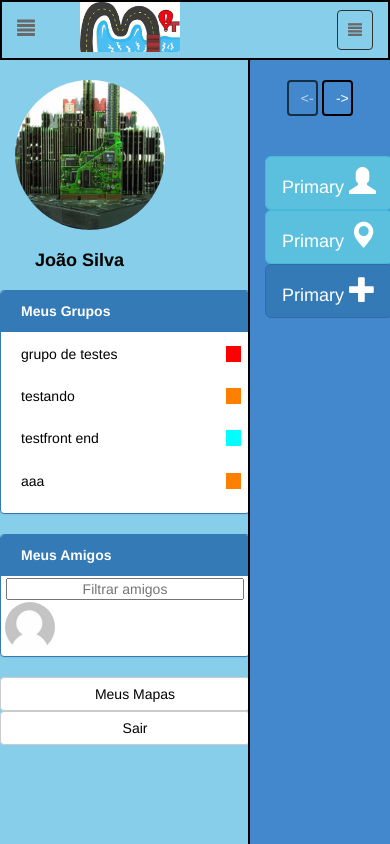
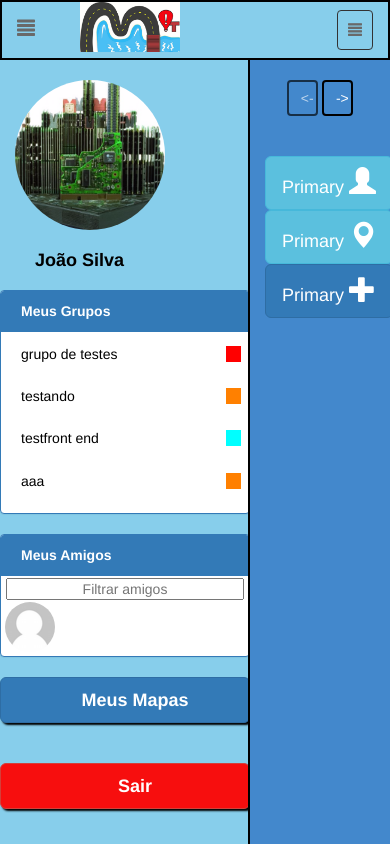
Before and after one commit to PI-and-TP-CEFETMG-AJPPV/MapFindIt, a Django app: template MapFindIt/templates/MapFindIt/feed.html in a window 390 px wide. Run offline with Django 3.2, Linux system fonts and the light colour scheme; data comes from the database, SQL or seed files in the repository; tables that the repository leaves empty hold one stand-in row (values such as "Sample post"); the template is opened without the code that fills it: values that come from a table or form of the project are taken from there, most other values are stand-ins (such as "Sample title", 1, 10 or a date in 2020); data that the repository does not hold is empty; some libraries are stand-ins or nearby versions.

Commit message:
fix css menu

```diff
--- a/MapFindIt/templates/MapFindIt/menu.html
+++ b/MapFindIt/templates/MapFindIt/menu.html
@@ -115,12 +115,13 @@
            <li>
              <div class="row">
                <div class="col-md-11 col-md-offset-1">
-                  <a class="btn btn-default" href="/meusMapas">Meus Mapas</a>
+                  <a class="btn btn-primary btn-lg" href="/meusMapas" style=" box-shadow: 2px 2px 2px black;align-text:center; color:white;"><b>Meus Mapas</b></a>
                 </div>
               </div>
+              <br>
               <div class="row">
-                <div class="col-md-11 col-md-offset-1">
-                    <a href="/deslogar/" class="btn btn-default">Sair</a>
+                <div class="col-md-11 col-md-offset-1" >
+                    <a href="/deslogar/" class="btn btn-danger btn-lg" style="background:#f70e0e; align-text:center; color:white; box-shadow: 2px 2px 2px black;"><b>Sair</b></a>
                 </div>
               </div>
            </li>
```
Also changed, not shown: MapFindIt/templates/MapFindIt/grupo.html (+5 -4 lines).
